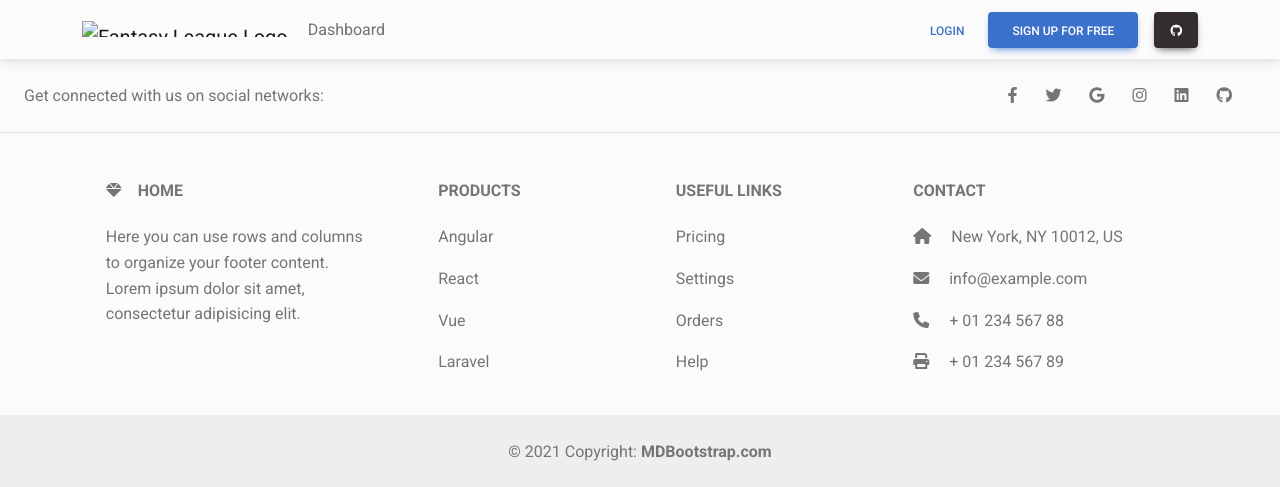
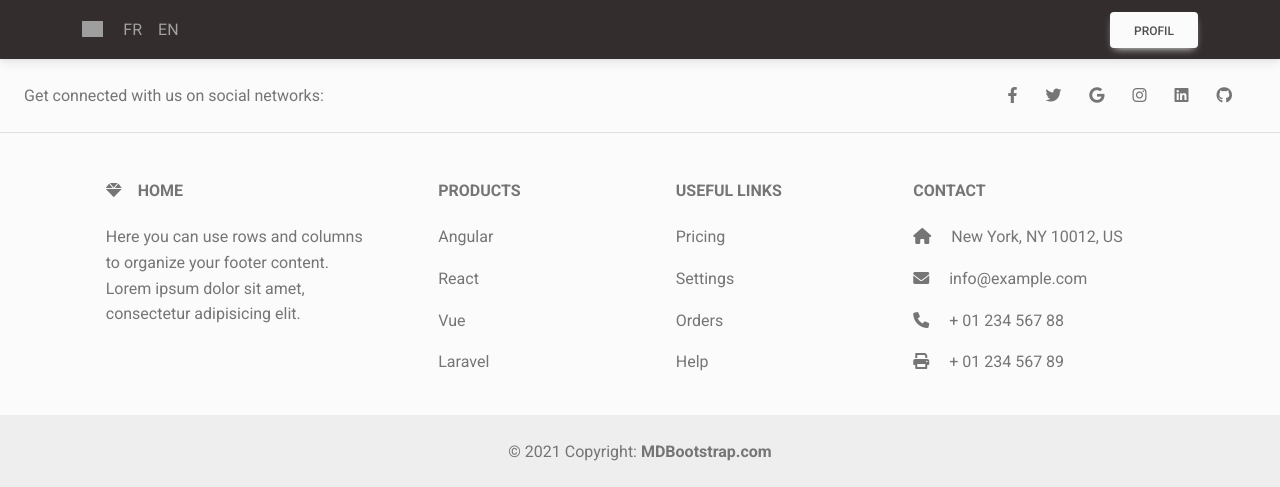
Before and after one commit to Manooonlb/Fantasy-League, a PHP site: page / in a window 1280 px wide. Shown: the top 487 px of the page. Run offline with PHP 8.4, Linux system fonts and the light colour scheme; some libraries are stand-ins or nearby versions; grey boxes are pictures that could not be loaded.

Commit message:
modification de la nav bar

```diff
--- a/nav.php
+++ b/nav.php
@@ -1,28 +1,14 @@
 <!-- Navbar -->
-<nav class="navbar navbar-expand-lg navbar-light bg-light">
+<nav class="navbar navbar-expand-lg navbar-dark bg-dark">
   <!-- Container wrapper -->
   <div class="container">
     <!-- Navbar brand -->
     <a class="navbar-brand me-2" href="">
-      <img
-        src=""
-        height="16"
-        alt="Fantasy League Logo"
-        loading="lazy"
-        style="margin-top: -1px;"
-      />
+      <img src="https://www.jimdo.com/static/77d4f7715e8aed2ca34dc4e31a50f182/d8516/logo-dummy-fr.png" height="16" alt="Fantasy League Logo" loading="lazy" style="margin-top: -1px;" />
     </a>
 
     <!-- Toggle button -->
-    <button
-      class="navbar-toggler"
-      type="button"
-      data-mdb-toggle="collapse"
-      data-mdb-target="#navbarButtonsExample"
-      aria-controls="navbarButtonsExample"
-      aria-expanded="false"
-      aria-label="Toggle navigation"
-    >
+    <button class="navbar-toggler" type="button" data-mdb-toggle="collapse" data-mdb-target="#navbarButtonsExample" aria-controls="navbarButtonsExample" aria-expanded="false" aria-label="Toggle navigation">
       <i class="fas fa-bars"></i>
     </button>
 
@@ -31,25 +17,14 @@
       <!-- Left links -->
       <ul class="navbar-nav me-auto mb-2 mb-lg-0">
         <li class="nav-item">
-          <a class="nav-link" href="#">Dashboard</a>
+          <a class="nav-link" href="#">FR</a>
+        </li>
+        <li class="nav-item">
+          <a class="nav-link" href="#">EN</a>
         </li>
       </ul>
       <!-- Left links -->
-
-      <div class="d-flex align-items-center">
-        <button type="button" class="btn btn-link px-3 me-2">
-          Login
-        </button>
-        <button type="button" class="btn btn-primary me-3">
-          Sign up for free
-        </button>
-        <a
-          class="btn btn-dark px-3"
-          href="https://github.com/mdbootstrap/mdb-ui-kit"
-          role="button"
-          ><i class="fab fa-github"></i
-        ></a>
-      </div>
+      <button onclick="window.location.href='profil.php'" class="btn btn-light">Profil</button>
     </div>
     <!-- Collapsible wrapper -->
   </div>
```
